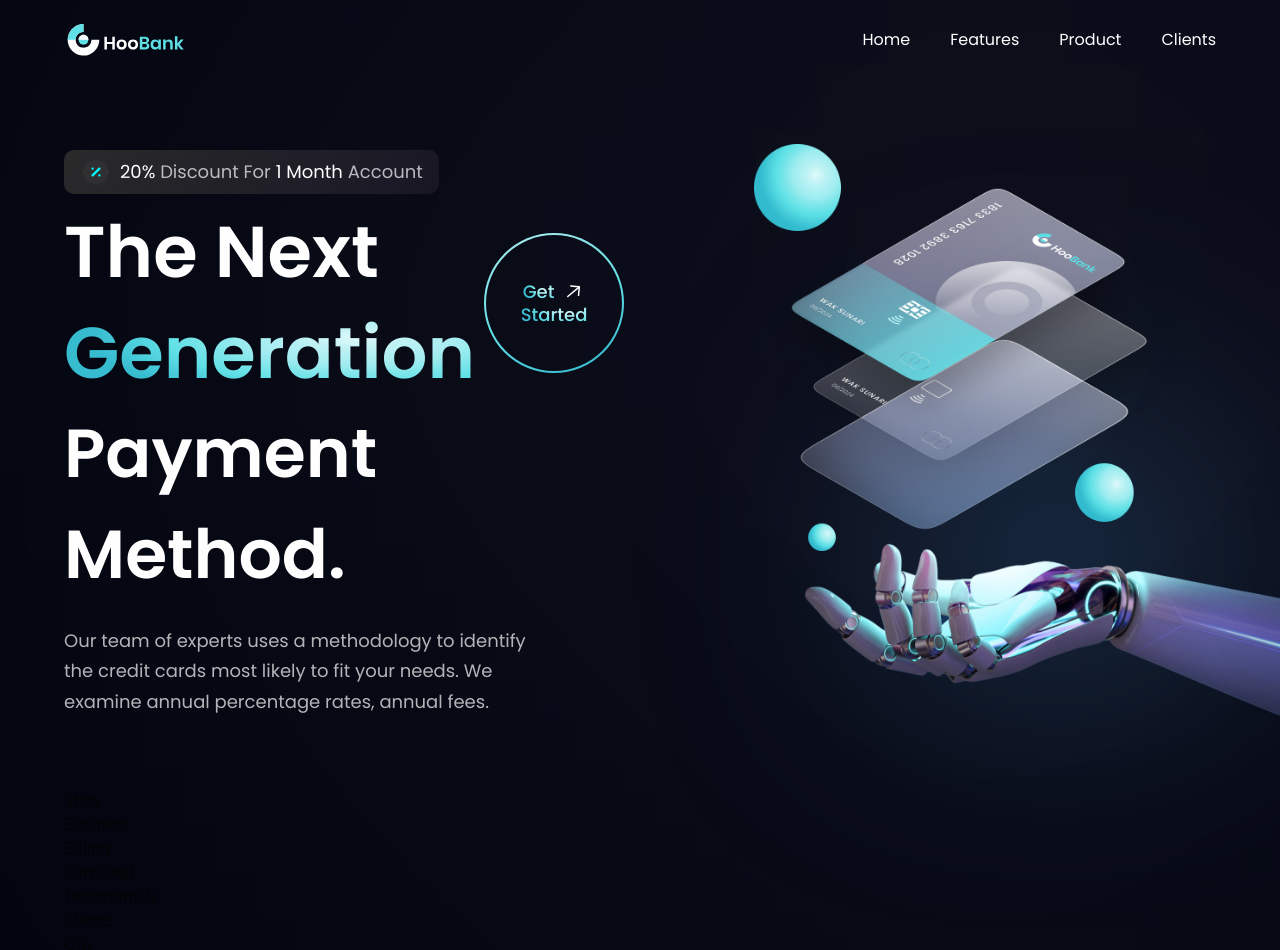
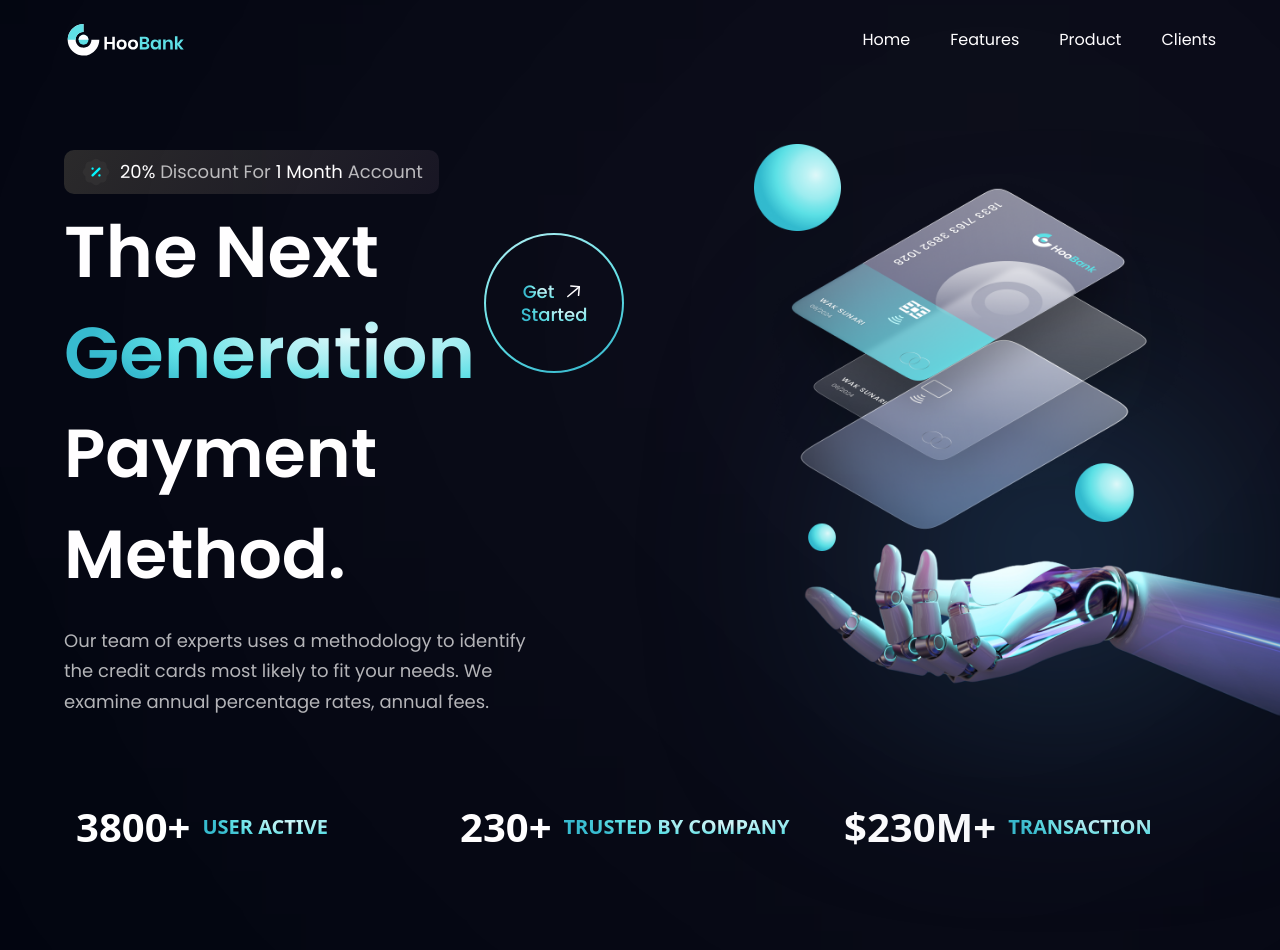
Before and after one commit to mohmedkasim/react-vite-website, a React (Vite) app: page / in a window 1280 px wide. Shown: the top 950 px of the page. Built offline with nearby package versions, Linux system fonts and the light colour scheme.

Commit message:
finish design stats

```diff
--- a/src/components/Stats.jsx
+++ b/src/components/Stats.jsx
@@ -1,9 +1,16 @@
-import React from 'react'
+import { stats } from "../constants";
+import styles from "../style";
+const Stats = () => (
+  <section className={`${styles.flexCenter} flex-row flex-wrap sm:mb-20 mb-6`}>
+    {stats.map((stat) => (
+      <div key={stat.id} className={`flex-1 flex justify-start flex-row items-center m-3`}>
+        <h4 className="font-poppoins font-semibold xs:text-[40px] text-[30px] xs:leading-[53px] leading-[43px] text-white">
+          {stat.value}
+        </h4>
+        <p className="font-poppoins font-semibold xs:text-[20px] text-[15px] xs:leading-[26px] leading-[21px] text-gradient uppercase  ml-3">{stat.title}</p>
+      </div>
+    ))}
+  </section>
+)
 
-const Stats = () => {
-  return (
-    <div>Stats</div>
-  )
-}
-
-export default Stats
+export default Stats;
```
